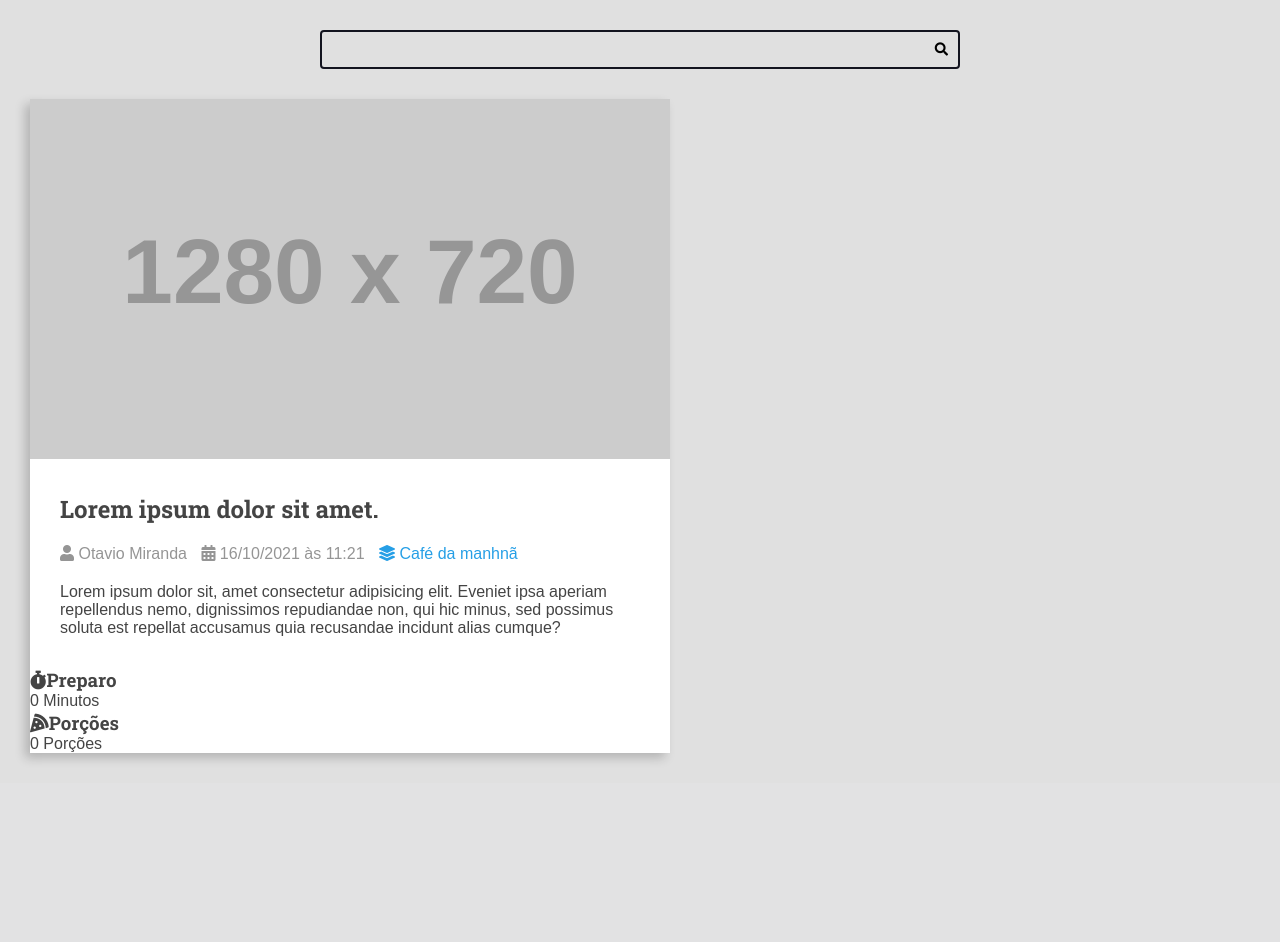
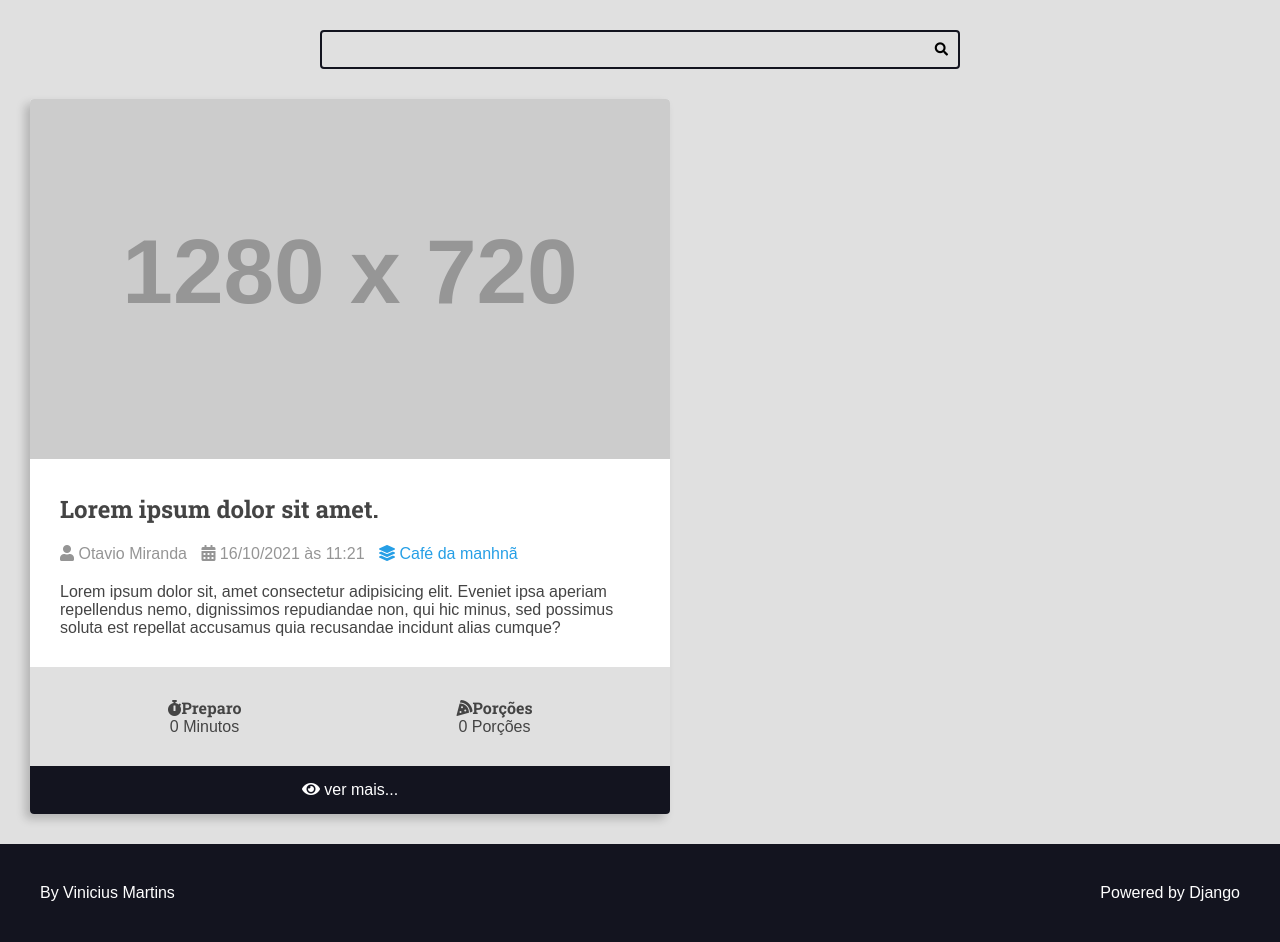
Before and after one commit to arruttor/curso-django-projeto1, a Django app: page / in a window 1280 px wide. Shown: the part 113-1055 px from the top of the page. Before the commit the page ends 875 px from the top, so only its background shows below. Run offline with Django 5.2, Linux system fonts and the light colour scheme; grey boxes labelled with a size stand in for pictures from a placeholder-image service; some libraries are stand-ins or nearby versions.

Commit message:
terminando cards

```diff
--- a/recipes/templates/recipes/pages/home.html
+++ b/recipes/templates/recipes/pages/home.html
@@ -6,61 +6,14 @@
 
     <main class="main-content-container">
         <div class="main-content main-content-list container">
-            <div class="recipe recipe-list-item">
-                <div class="recipe-cover">
-                    <img src="https://placehold.co/1280x720/orange/png" alt="">
-                </div>
-                <div class="recipe-title-container">
-                    <h2 class="recipe-title">
-                        Lorem ipsum dolor sit amet.
-                    </h2>
-                </div>
-
-                <div class="recipe-author">
-                    <span class="recipe-author-item">
-                        <i class="fas fa-user"></i>
-                        Otavio Miranda
-                    </span>
-                    <span class="recipe-author-item">
-                        <i class="fas fa-calendar-alt"></i>
-                        16/10/2021 às 11:21
-                    </span>
-                    <span class="recipe-author-item">
-                        <a href="/recipes/category/cafe-da-manha/">
-                            <i class="fas fa-layer-group"></i>
-                            <span>Café da manhnã </span>
-                        </a>
-                    </span>
-                </div>
-
-                <div class="recipe-content">
-                    <p>Lorem ipsum dolor sit, amet consectetur adipisicing elit. Eveniet ipsa aperiam repellendus nemo, dignissimos repudiandae non, qui hic minus, sed possimus soluta est repellat accusamus quia recusandae incidunt alias cumque?</p>
-                </div>
-                <div class="recipe-meta-conteiner">
-                    <div class="recipe-meta recipe-preparation">
-                        <h3 class="recipe-meta-tittle"><i class="fas fa-stopwatch"></i>Preparo</h3>
-                        <div class="recipe-meta-text">
-                            0 Minutos
-                        </div>
-                    </div>
-                    <div class="recipe-meta recipe-servings">
-                        <h3 class="recipe-meta-tittle"><i class="fas fa-pizza-slice"></i>Porções</h3>
-                        <div class="recipe-meta-text">
-                            0 Porções
-                        </div>
-
-                    </div>
-                </div>
-
-
-
-
-            </div>
+            {% include "recipes/partials/recipe.html" %}
 
 
         </div>
     </main>
+    {% include "recipes/partials/footer.html" %}
 
 
 </body>
+
 </html>
--- /dev/null
+++ b/recipes/templates/recipes/partials/footer.html
@@ -0,0 +1,9 @@
+<footer class="main-footer">
+    <div class="developer">
+        <a href="">By Vinicius Martins</a>
+    </div>
+
+    <div class="powered">
+        <a href="https://www.djangoproject.com/" target="_blank">Powered by Django</a>
+    </div>
+</footer>
--- a/recipes/templates/recipes/partials/head.html
+++ b/recipes/templates/recipes/partials/head.html
@@ -69,9 +69,11 @@
             padding: 0;
             box-sizing: border-box;
         }
-        html{
+
+        html {
             font-size: 62.5%;
         }
+
         body {
             font-size: 1.6rem;
             font-family: var(--font-primary);
@@ -178,6 +180,8 @@
             box-shadow: -5px 5px 10px rgba(0, 0, 0, .2);
             transition: all 300ms ease-in-out;
             transform: scale(1);
+            border-radius: .4rem;
+            overflow: hidden;
         }
 
         .recipe img {
@@ -193,34 +197,90 @@
             transform: scale(1.02);
             box-shadow: -8px 8px 18px rgba(0, 0, 0, .2);
         }
-        .recipe-title-container{
+
+        .recipe-title-container {
             padding: var(--spacing-gutter-medium);
             padding-bottom: 2rem;
         }
-        .recipe-author{
+
+        .recipe-author {
             padding: 0 var(--spacing-gutter-medium);
         }
 
-        .recipe-author-item{
+        .recipe-author-item {
             color: var(--color-gray-4);
             margin-right: 1rem;
         }
 
-        .recipe-author a{
+        .recipe-author a {
             color: var(--color-primary);
             text-decoration: none;
             transition: all 300ms ease-in-out;
 
         }
-        .recipe-author a:hover{
+
+        .recipe-author a:hover {
             color: var(--color-primary-dark);
 
         }
-        .recipe-content{
+
+        .recipe-content {
             padding: var(--spacing-gutter-medium);
 
             padding-top: 2rem;
         }
 
+        .recipe-meta-container {
+            display: flex;
+            flex-flow: row wrap;
+            padding: var(--spacing-gutter-medium);
+            background-color: var(--color-gray-1);
+        }
+
+        .recipe-meta {
+            display: flex;
+            flex-flow: column nowrap;
+            flex-shrink: 1;
+            flex-grow: 1;
+            text-align: center;
+        }
+
+        .recipe-meta-title {
+            font-size: 1.6rem;
+        }
+
+        .recipe-footer a {
+            background: var(--color-primary-dark);
+            display: block;
+            color: var(--color-white);
+            text-decoration: none;
+            text-align: center;
+            padding: 1.5rem var(--spacing-gutter-medium);
+            transition: all 300ms ease-in-out;
+        }
+
+        .recipe-footer a:hover {
+            filter: brightness(2);
+        }
+
+        .main-footer {
+            display: flex;
+            align-items: center;
+            justify-content: space-between;
+            background: var(--color-primary-dark);
+            color: var(--color-white);
+            padding: var(--spacing-gutter-large);
+        }
+
+        .main-footer a {
+            color: var(--color-white);
+            text-decoration: none;
+            transition: all 300ms ease-in-out;
+
+        }
+
+        .main-footer a:hover {
+            filter: brightness(.8);
+        }
     </style>
 </head>
--- /dev/null
+++ b/recipes/templates/recipes/partials/recipe.html
@@ -0,0 +1,55 @@
+<div class="recipe recipe-list-item">
+    <div class="recipe-cover">
+        <img src="https://placehold.co/1280x720/orange/png" alt="">
+    </div>
+    <div class="recipe-title-container">
+        <h2 class="recipe-title">
+            Lorem ipsum dolor sit amet.
+        </h2>
+    </div>
+
+    <div class="recipe-author">
+        <span class="recipe-author-item">
+            <i class="fas fa-user"></i>
+            Otavio Miranda
+        </span>
+        <span class="recipe-author-item">
+            <i class="fas fa-calendar-alt"></i>
+            16/10/2021 às 11:21
+        </span>
+        <span class="recipe-author-item">
+            <a href="/recipes/category/cafe-da-manha/">
+                <i class="fas fa-layer-group"></i>
+                <span>Café da manhnã </span>
+            </a>
+        </span>
+    </div>
+
+    <div class="recipe-content">
+        <p>Lorem ipsum dolor sit, amet consectetur adipisicing elit. Eveniet ipsa aperiam repellendus nemo,
+            dignissimos repudiandae non, qui hic minus, sed possimus soluta est repellat accusamus quia
+            recusandae incidunt alias cumque?</p>
+    </div>
+    <div class="recipe-meta-container">
+        <div class="recipe-meta recipe-preparation">
+            <h3 class="recipe-meta-title"><i class="fas fa-stopwatch"></i>Preparo</h3>
+            <div class="recipe-meta-text">
+                0 Minutos
+            </div>
+        </div>
+        <div class="recipe-meta recipe-servings">
+            <h3 class="recipe-meta-title"><i class="fas fa-pizza-slice"></i>Porções</h3>
+            <div class="recipe-meta-text">
+                0 Porções
+            </div>
+
+        </div>
+    </div>
+    <footer class="recipe-footer">
+        <a href="" class="recipe-reade-more button button-dark button-full-width">
+            <i class="fas fa-eye"></i>
+            <span>ver mais...</span>
+        </a>
+    </footer>
+
+</div>
```
